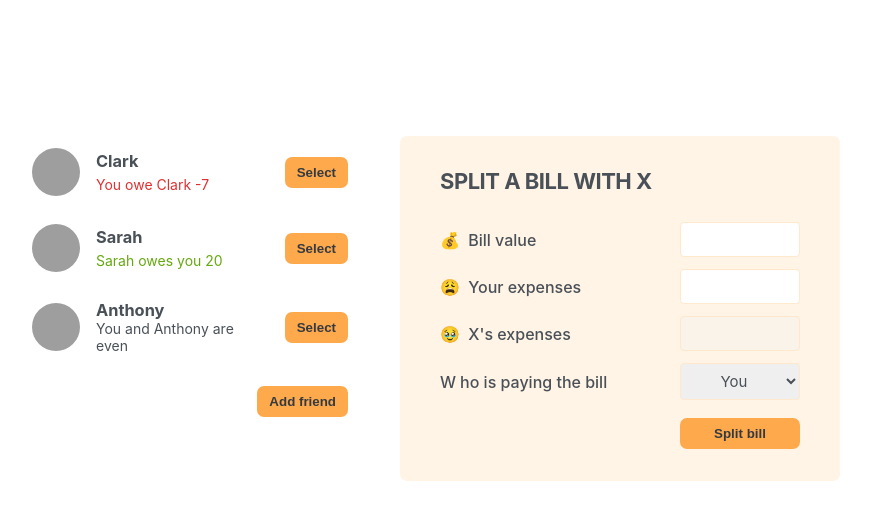
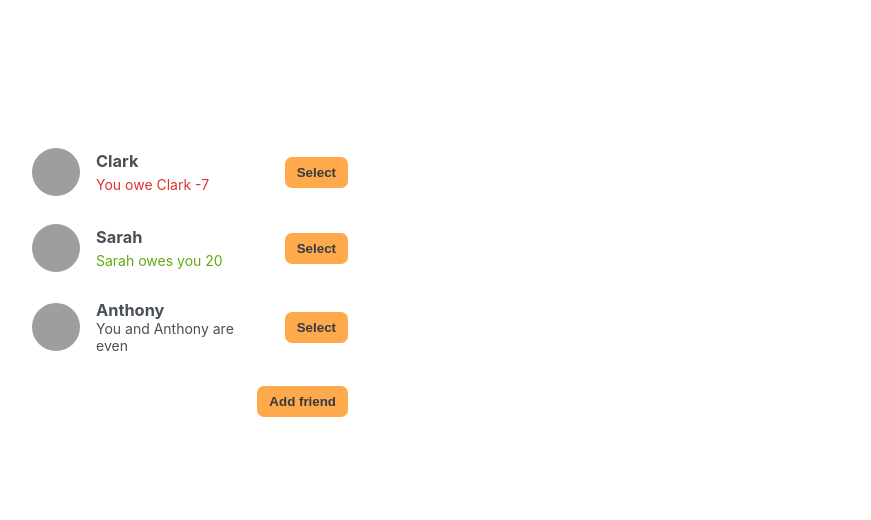
Before and after one commit to cap330/eat-n-split, a React (Vite) app: page / in a window 1280 px wide. Shown: the top 520 px of the page, without its empty margins (210-1081 px from the left). Built offline with nearby package versions, Linux system fonts and the light colour scheme; grey boxes are pictures that could not be loaded.

Commit message:
098 Selecting a Friend

```diff
--- a/src/App.jsx
+++ b/src/App.jsx
@@ -24,6 +24,7 @@ const initialFriends = [
 function App() {
   const [friends, setFriends] = useState(initialFriends);
   const [showAddFriend, setShowAddFriend] = useState(false);
+  const [selectedFriend, setSelectedFriend] = useState(null);
 
   function handleSetShowAddFriend() {
     setShowAddFriend(show => !show);
@@ -34,14 +35,21 @@ function App() {
     setShowAddFriend(false);
   }
 
+  function handleSelection(friend) {
+    //setSelectedFriend(friend);
+    //console.log(friend);
+    setSelectedFriend(cur => (cur?.id === friend.id ? null : friend));
+    setShowAddFriend(false);
+  }
+
   return (
     <div className="app">
       <div className="sidebar">
-        <FriendsList friends={friends} />
+        <FriendsList friends={friends} handleSelection={handleSelection} selectedFriend={selectedFriend} />
         {showAddFriend && <FormAddFriend onAddFriend={handleSetFriends} />}
         <Button onClick={handleSetShowAddFriend}>{showAddFriend ? 'Close' : 'Add friend'}</Button>
       </div>
-      <FormSplitBill />
+      {selectedFriend && <FormSplitBill selectedFriend={selectedFriend} />}
     </div>
   );
 }
@@ -54,19 +62,21 @@ function Button({ children, onClick }) {
   );
 }
 
-function FriendsList({ friends }) {
+function FriendsList({ friends, handleSelection, selectedFriend }) {
   return (
     <ul>
       {friends.map(friend => (
-        <Friend friend={friend} key={friend.id} />
+        <Friend friend={friend} key={friend.id} handleSelection={handleSelection} selectedFriend={selectedFriend} />
       ))}
     </ul>
   );
 }
 
-function Friend({ friend }) {
+function Friend({ friend, handleSelection, selectedFriend }) {
+  const isSelected = selectedFriend?.id === friend?.id;
+
   return (
-    <li>
+    <li className={isSelected ? 'selected' : ''}>
       <img src={friend.image} alt={friend.name} />
       <h3>{friend.name}</h3>
       {friend.balance < 0 && (
@@ -81,7 +91,7 @@ function Friend({ friend }) {
       )}
       {friend.balance === 0 && <p>You and {friend.name} are even</p>}
 
-      <Button>Select</Button>
+      <Button onClick={() => handleSelection(friend)}>{isSelected ? 'Close' : 'Select'}</Button>
     </li>
   );
 }
@@ -95,13 +105,11 @@ function FormAddFriend({ onAddFriend }) {
 
     if (!name || !image) return;
     //const id = crypto.randomUUID();
-    const id = Math.floor(Math.random() * 100) + 1;
+    const id = Math.floor(Math.random() * 70) + 1;
 
     const newFriend = { name, image: `${image}?img=${id}`, balance: 0, id };
 
     onAddFriend(newFriend);
-
-    //console.log(newFriend);
   }
 
   return (
@@ -117,10 +125,10 @@ function FormAddFriend({ onAddFriend }) {
   );
 }
 
-function FormSplitBill() {
+function FormSplitBill({ selectedFriend }) {
   return (
     <form className="form-split-bill">
-      <h2>Split a bill with X</h2>
+      <h2>Split a bill with {selectedFriend.name}</h2>
 
       <label>💰 Bill value</label>
       <input type="text" />
@@ -128,7 +136,7 @@ function FormSplitBill() {
       <label>😩 Your expenses</label>
       <input type="text" />
 
-      <label>🥹 X's expenses</label>
+      <label>🥹 {selectedFriend.name}'s expenses</label>
       <input type="text" disabled={true} />
 
       <label>Who is paying the bill</label>
```
Also changed, not shown: 1 other file (tests, documents, lock files or other folders).
